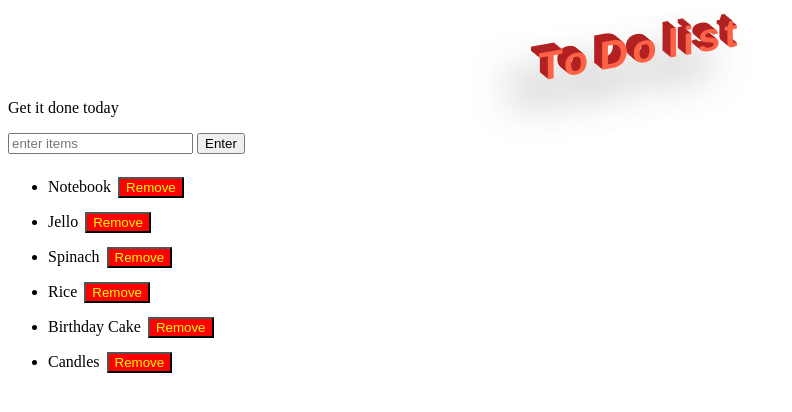
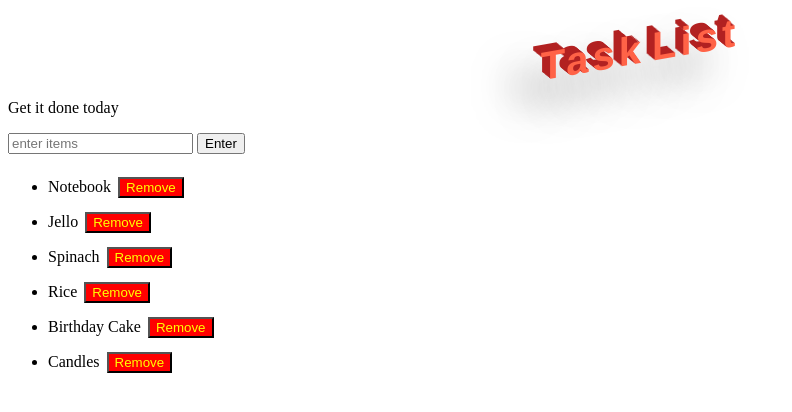
Before and after one commit to georgekaterji/shopping-list, a plain HTML site: page index.html in a window 1280 px wide. Shown: the whole page, without its empty margins (0-792 px from the left). Drawn offline with Linux system fonts and the light colour scheme.

Commit message:
index.html

```diff
--- a/index.html
+++ b/index.html
@@ -5,7 +5,7 @@
 	<link rel="stylesheet" type="text/css" href="style.css">
 
 <body>
-	<h1>To Do list</h1>
+	<h1>Task List</h1>
 	<p id="first">Get it done today</p>
 	<input id="userinput" type="text" placeholder="enter items">
 	<button id="enter">Enter</button>
```
